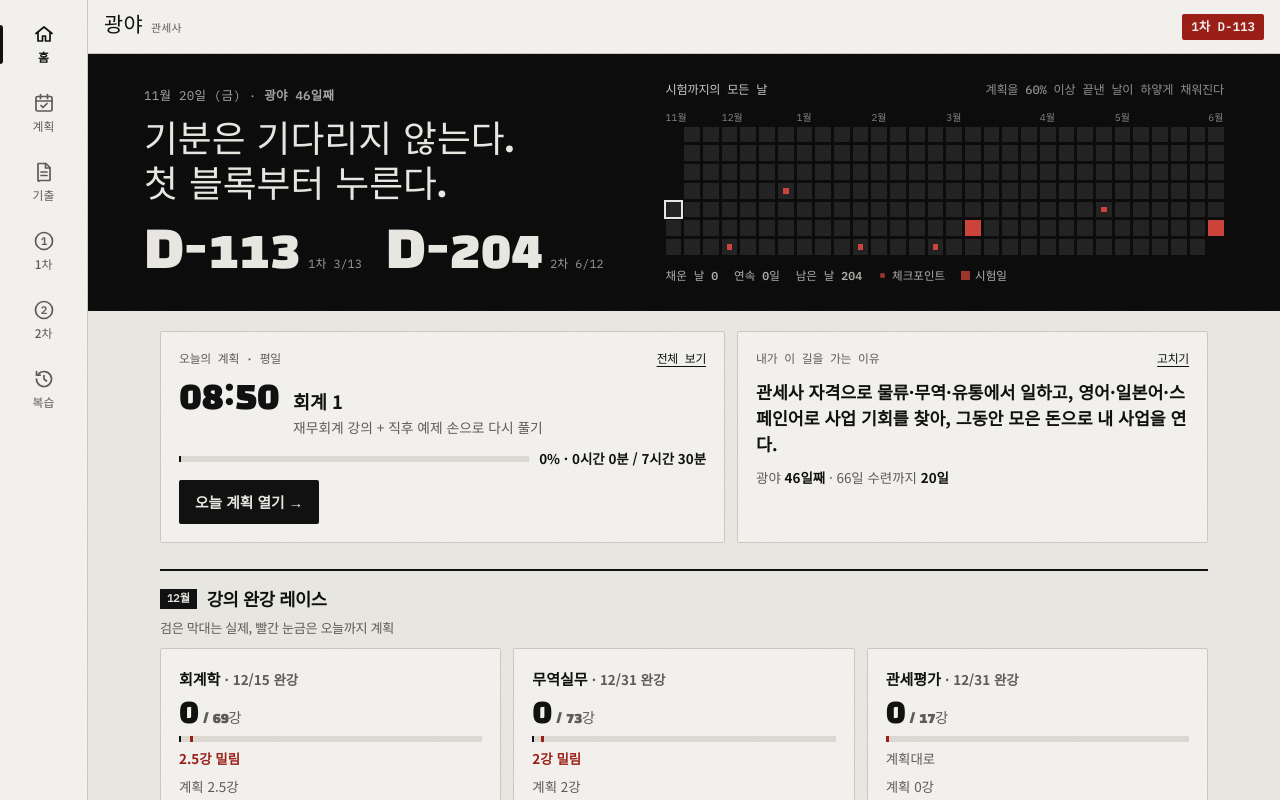
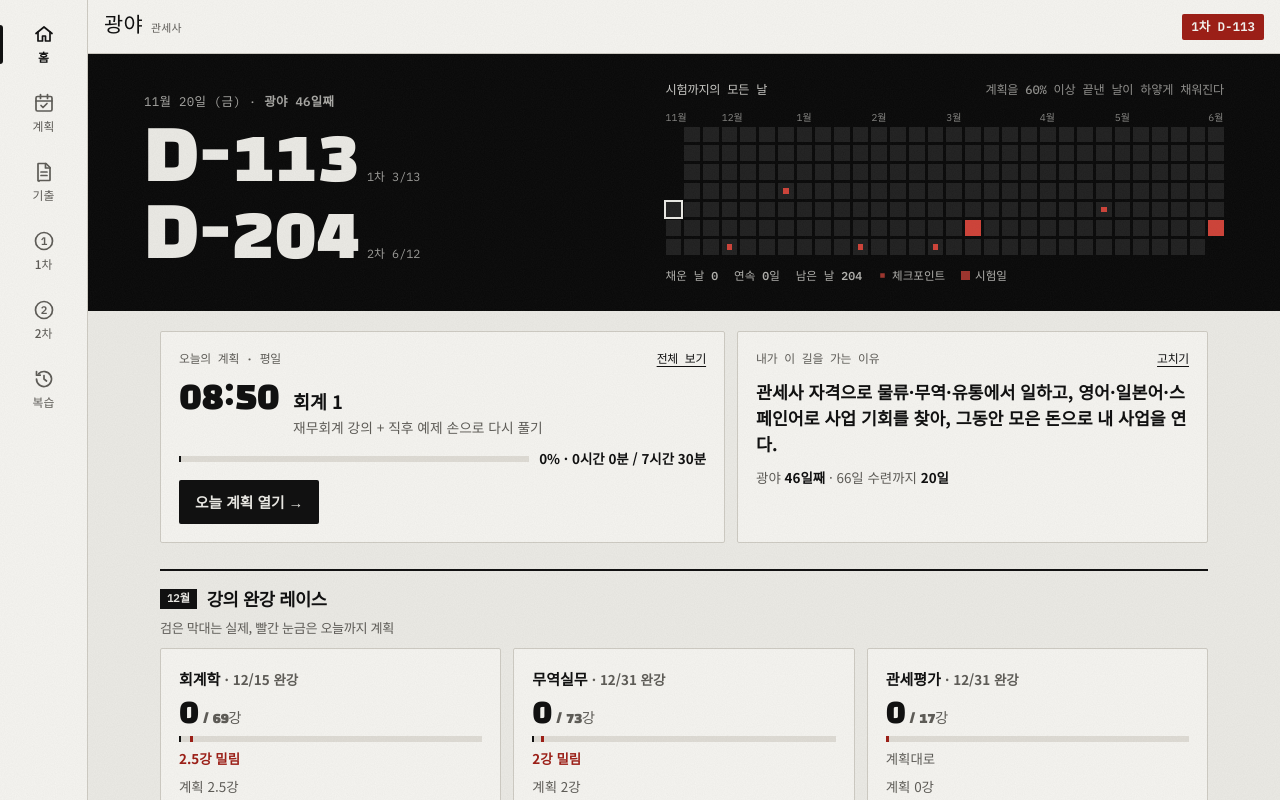
Before and after one commit to acevivi22-lang/custom-study, a plain HTML site: page index.html in a window 1280 px wide. Drawn offline with Linux system fonts and the light colour scheme.

Commit message:
홈에서 오늘의 문장(동기부여 글) 제거
- 검은 띠에는 날짜·광야 일수, D-day, 수련 기록 격자만 남김
- sw.js 버전 v10

Co-Authored-By: Claude Opus 5.5 <noreply@anthropic.com>
Claude-Session: https://claude.ai/code/session_01DvNAVaRg55NSRJSB515ezS

```diff
--- a/index.html
+++ b/index.html
@@ -15,7 +15,7 @@
 <style>
 /* VOICE  광야 — 매일 여는 수련 책상. 흑백, 군더더기 없이, 숫자는 거칠고 크게
    IDEA   광야의 책상 — 시험일까지 남은 모든 날이 한 장의 수련 기록표로 펼쳐지고, 끝낸 날이 하나씩 채워진다
-   PICTURE 홈 첫 화면 군청 띠: 오늘의 문장, D-day, 11/16~2차 시험일까지 주 단위 수련 기록 격자
+   PICTURE 홈 첫 화면 검은 띠: D-day, 11/16~2차 시험일까지 주 단위 수련 기록 격자
    COLOUR 돌빛 바탕, 세관 도장 군청(주색), 주홍 도장(시험일·기출), 청록·황토는 묶음 구분 — 값은 theme.css
    TYPE   Noto Sans KR 900(숫자·제목) / 400·500(본문), IBM Plex Mono(작은 숫자)
    LAYOUT 폰: 머리줄 + 연습장 + 아래 엄지 탭 6개(홈·계획·기출·1차·2차·복습). 900px 이상은 탭이 왼쪽 레일 */
@@ -78,12 +78,9 @@ iframe{border:0;width:100%;height:100%;display:block;background:var(--bg)}
 @media (max-width:760px){.hero-in{grid-template-columns:minmax(0,1fr)}}
 .dayline{margin:0;font-family:var(--f-mono);font-size:.78rem;opacity:.7;letter-spacing:.02em}
 .dayline b{font-weight:700;opacity:1}
-.motto{all:unset;display:block;cursor:pointer;margin:14px 0 0;font-family:var(--f-poster);font-size:clamp(1.55rem,5.6vw,2.3rem);line-height:1.22;letter-spacing:0;text-wrap:balance;word-break:keep-all}
-.motto small{display:block;margin-top:10px;font-family:var(--f-mono);font-size:.74rem;opacity:.6;letter-spacing:0}
-.motto:focus-visible{outline:2px solid #fff;outline-offset:4px;border-radius:4px}
-.dds{display:flex;flex-wrap:wrap;gap:6px 24px;margin-top:18px}
+.dds{display:flex;flex-wrap:wrap;gap:6px 28px;margin-top:14px}
 .dds div{display:flex;align-items:baseline;gap:8px}
-.dds b{font-family:var(--f-poster);font-weight:400;font-size:clamp(2.2rem,9vw,3.2rem);line-height:1;letter-spacing:0;font-variant-numeric:tabular-nums;white-space:nowrap}
+.dds b{font-family:var(--f-poster);font-weight:400;font-size:clamp(2.8rem,12vw,4.4rem);line-height:1;letter-spacing:0;font-variant-numeric:tabular-nums;white-space:nowrap}
 .dds span{font-family:var(--f-mono);font-size:.74rem;opacity:.65;white-space:nowrap}
 .rec h2{margin:0 0 10px;font-family:var(--f-mono);font-size:.76rem;font-weight:500;letter-spacing:.02em;opacity:.85;display:flex;justify-content:space-between;gap:8px;flex-wrap:wrap}
 .rec h2 span{opacity:.7}
@@ -178,7 +175,6 @@ iframe{border:0;width:100%;height:100%;display:block;background:var(--bg)}
       <div class="hero-in">
         <div>
           <p class="dayline" id="dayline"></p>
-          <button class="motto" id="motto" type="button" aria-label="다음 문장 보기"></button>
           <div class="dds" id="dds"></div>
         </div>
         <div class="rec">
@@ -269,25 +265,6 @@ const GROUPS=[
  {g:3,t:"복습",svg:'<path d="M4.5 12a7.5 7.5 0 1 0 2.2-5.3"/><path d="M4.5 4.5v3.7h3.7"/><path d="M12 8.5V12l2.5 2"/>'}
 ];
 const GNAME={p:"계획",0:"기출",1:"1차",2:"2차",3:"복습"};
-// 하루 한 문장. 스토아·수도원 전통의 생각을 이 시험에 맞게 옮겨 쓴 것
-const MOTTOS=[
- ["오늘은 오늘의 블록만.",""],
- ["내가 정할 수 있는 건 오늘의 7시간 반이다. 합격선은 그다음 일이다.","스토아: 내 힘 안에 있는 것과 없는 것을 나눈다"],
- ["덜어낸다. 끝낸다. 그게 전부다.",""],
- ["기분은 기다리지 않는다. 첫 블록부터 누른다.",""],
- ["회계 한 문제는 2.5점이다. 오늘 푼 예제 하나가 과락선을 민다.",""],
- ["밀렸다면 규칙대로 줄이고, 줄인 만큼은 반드시 끝낸다.",""],
- ["같은 류를 세 번 보면 네 번째는 쉬워진다.",""],
- ["고독하지만 외롭지 않게. 이 책상에는 나와 오늘의 일만 있다.",""],
- ["남에게 보이려고가 아니라, 내가 정한 방향이라서 간다.",""],
- ["일어나기 싫은 아침엔, 나는 사람으로서 할 일을 하러 일어난다고 생각한다.","마르쿠스 아우렐리우스 『명상록』의 뜻을 옮김"],
- ["남들은 시간을 빼앗기고도 모른다. 내 시간은 내가 지킨다.","세네카 『편지』의 뜻을 옮김"],
- ["지금 외우는 관세율표는 나중에 내 사업의 통관 지도가 된다.",""],
- ["완벽한 하루보다 끊기지 않는 하루. 최소 2시간 버전도 하루다.",""],
- ["어제의 나보다 한 강 앞서면 된다.",""],
- ["불편함을 일부러 고른 사람은 시험장의 불편함에 흔들리지 않는다.",""],
- ["작은 일을 매일 하는 사람이 큰일을 한 번 해낸다.",""]
-];
 const WHY_DEFAULT="관세사 자격으로 물류·무역·유통에서 일하고, 영어·일본어·스페인어로 사업 기회를 찾아, 그동안 모은 돈으로 내 사업을 연다.";
 const $=s=>document.querySelector(s);
 const get=(k,d)=>{try{const v=localStorage.getItem(k);return v?JSON.parse(v):d}catch(e){return d}};
@@ -334,10 +311,6 @@ function renderDday(){
 function renderHero(S,T){
   const wild=P.diffDays(P.parse(P.wildStart()),T)+1;
   $("#dayline").innerHTML=`${P.fmt(T)}${wild>0?` · <b>광야 ${wild}일째</b>`:""}`;
-  const off=Number(raw("hub-motto-off")||0);
-  const idx=((P.diffDays(P.parse("2026-01-01"),T)+off)%MOTTOS.length+MOTTOS.length)%MOTTOS.length;
-  const m=MOTTOS[idx];
-  $("#motto").innerHTML=`${m[0]}${m[1]?`<small>${m[1]}</small>`:""}`;
   const e1=P.exam1(),e2=P.exam2();
   $("#dds").innerHTML=`<div><b>${dd(P.diffDays(T,P.parse(e1)))}</b><span>1차 ${md(e1)}</span></div><div><b>${dd(P.diffDays(T,P.parse(e2)))}</b><span>2차 ${md(e2)}</span></div>`;
   // 수련 기록 격자: 계획 시작 주 월요일부터 2차 시험일까지
@@ -455,7 +428,6 @@ document.addEventListener("click",e=>{
 });
 $("#homebtn").onclick=()=>{location.hash="home"};
 $("#ddaybtn").onclick=()=>{if(current()!=="home")location.hash="home";setTimeout(()=>{$("#datepanel").scrollIntoView({behavior:"smooth",block:"center"});$("#examdate").focus()},80)};
-$("#motto").onclick=()=>{setRaw("hub-motto-off",String(Number(raw("hub-motto-off")||0)+1));renderHero(P.load(),P.today())};
 const onDate=(id,k)=>$(id).addEventListener("change",e=>{if(e.target.value){setRaw(k,e.target.value)}renderHome()});
 onDate("#examdate","hub-exam");onDate("#examdate2","hub-exam2");onDate("#wilddate","hub-wild");
 $("#whyedit").onclick=()=>{
--- a/sw.js
+++ b/sw.js
@@ -1,6 +1,6 @@
 // 광야(관세사 수련장) 오프라인 캐시. 파일을 고치면 VERSION 값을 바꿔 주세요.
 // 페이지와 데이터는 설치할 때 미리 받아 두고, 문제 이미지는 처음 열 때 저장해 둡니다.
-const VERSION = "v9-2026-11-20b";
+const VERSION = "v10-2026-11-20c";
 const CORE = ["./","index.html","amgi.html","nk.html","tc.html","gichul.html","lawmap.html","trademap.html","jeongri.html","seyul.html","hsm.html","plan.html","plan-core.js","theme.css","hsm-data.js","jeongri-data.js","gichul-data.js","manifest.webmanifest","icons/icon-192.png","icons/icon-512.png","icons/apple-touch-icon.png","icons/icon-maskable-512.png"];
 self.addEventListener("install", e => {
   e.waitUntil(caches.open(VERSION).then(c => c.addAll(CORE)).then(() => self.skipWaiting()));
```
Also changed, not shown: 1 other file.
